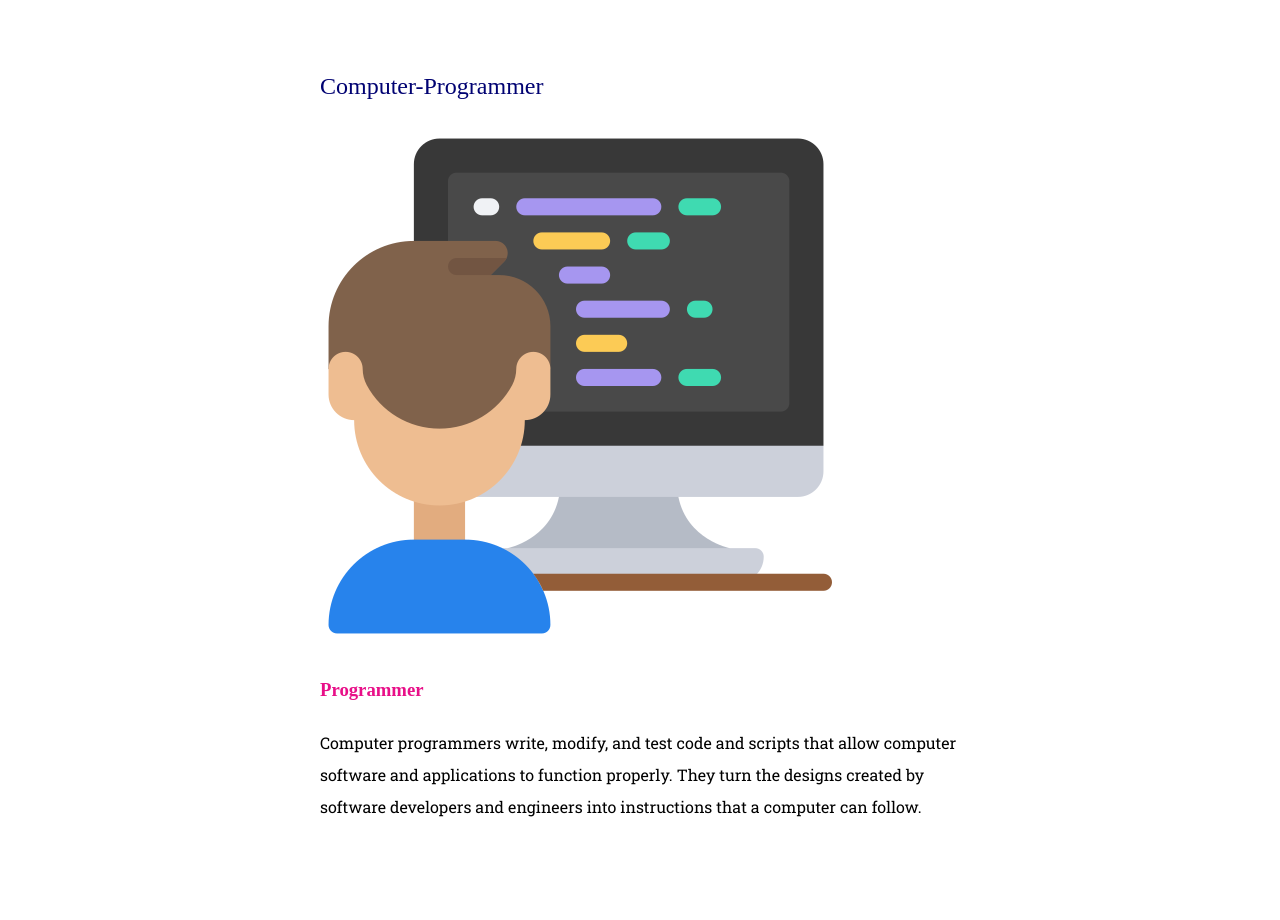
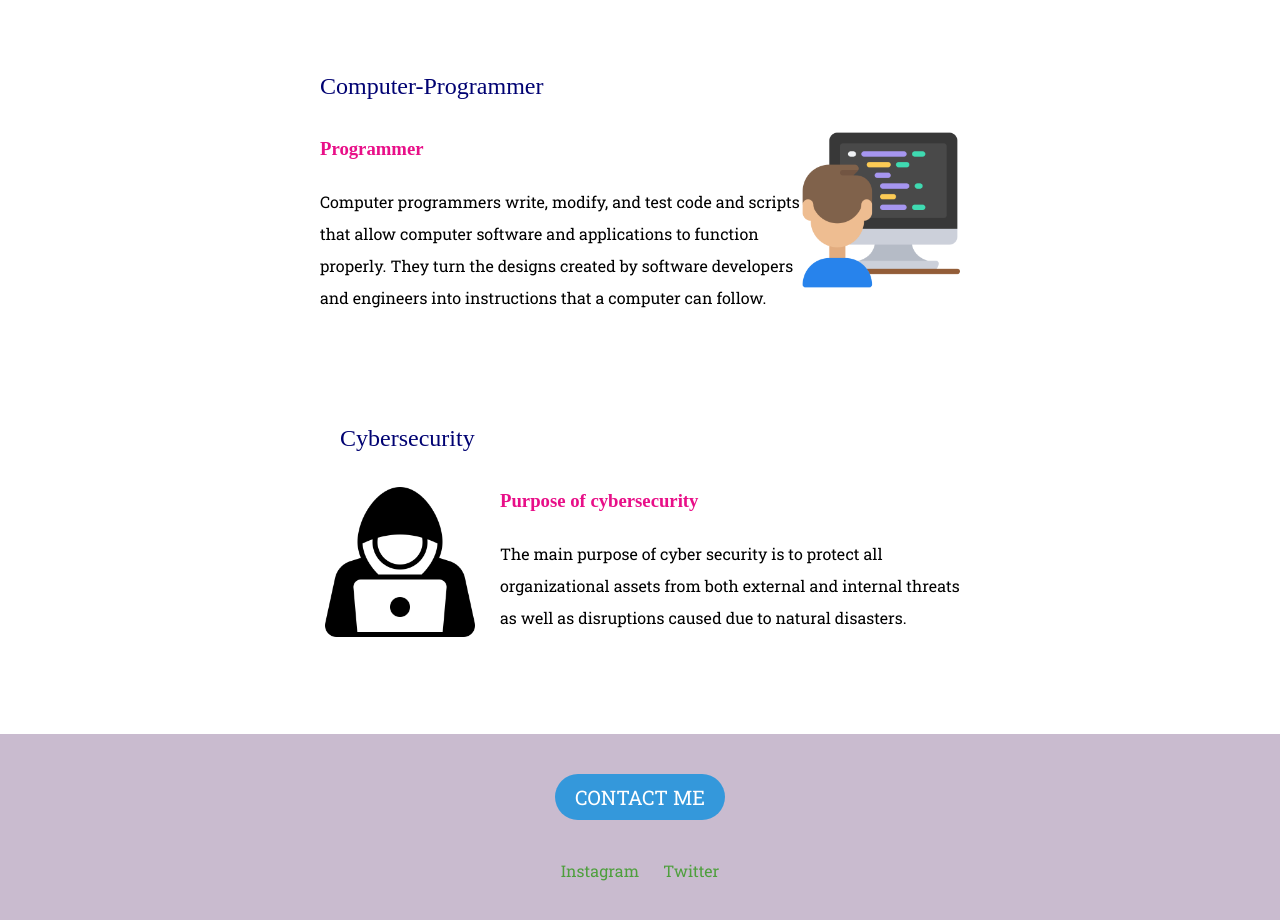
Before and after one commit to benhastingh/Webdeveloper-CSS, a plain HTML site: page index.html in a window 1280 px wide. Shown: the part 1560-2480 px from the top of the page. Drawn offline with Linux system fonts and the light colour scheme; a web font is replaced by a local one.

Commit message:
index.html

```diff
--- a/index.html
+++ b/index.html
@@ -37,7 +37,7 @@
     <div class="skills">
       <div class="skill-row">
         <h2>Computer-Programmer</h2>
-        <img class="Programmer" src="programmer.png" alt="programmer">
+        <img class="programmer" src="programmer.png" alt="programmer">
         <h3>Programmer</h3>
         <p>Computer programmers write, modify, and test code and scripts that allow computer software and applications to function properly. They turn the designs created by software developers and engineers into instructions that a computer can
           follow.
```
